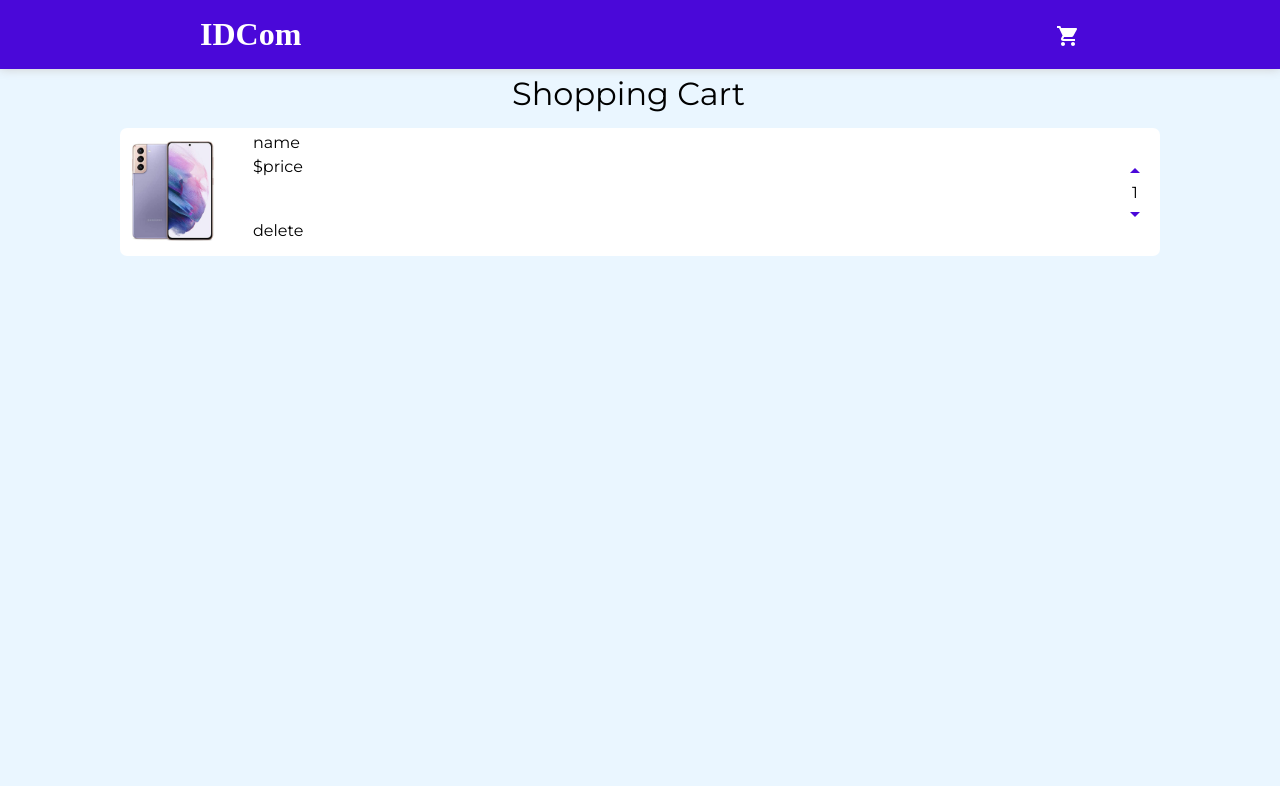
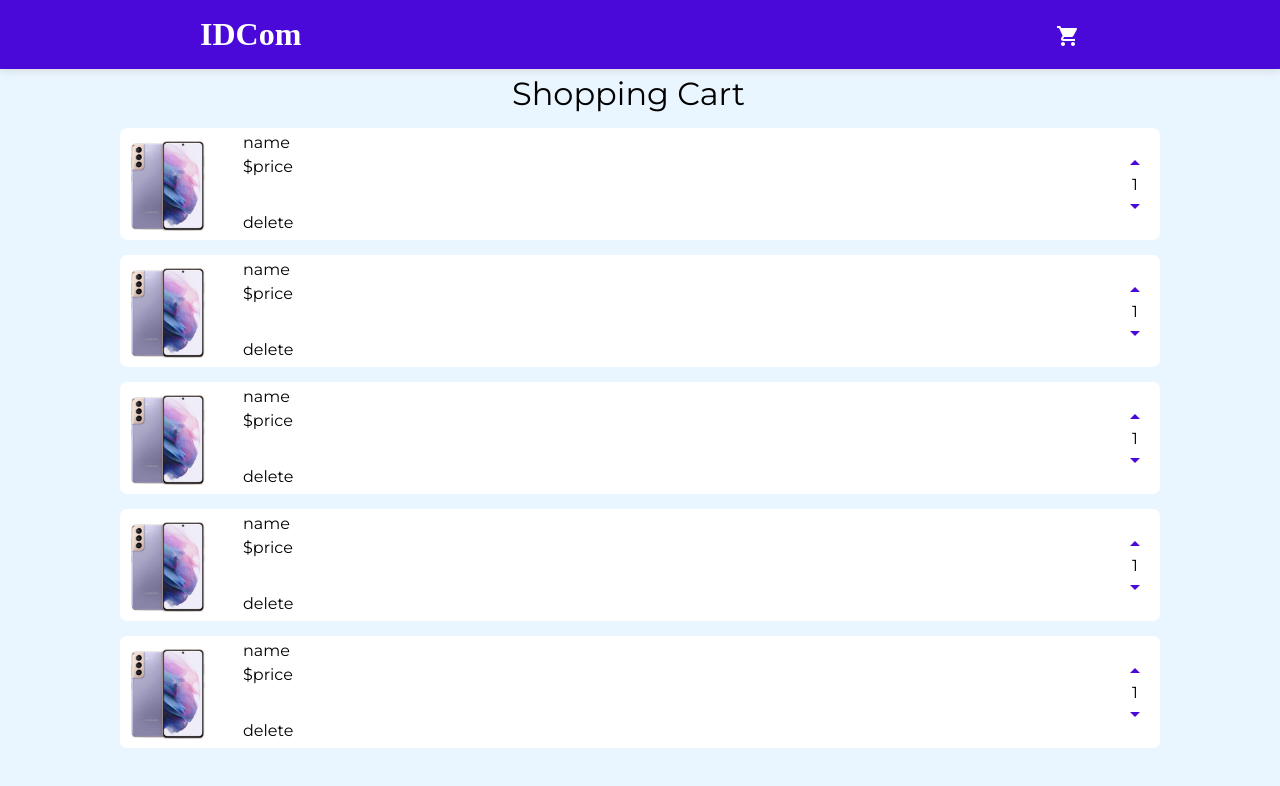
Before and after one commit to IsmaelDembele/front-end-shopping-cart, a React (Create React App) app: page / in a window 1280 px wide. Shown: the top 786 px of the page. Built offline with nearby package versions, Linux system fonts and the light colour scheme.

Commit message:
some changes to the ui before adding the data

```diff
--- a/src/App.js
+++ b/src/App.js
@@ -9,6 +9,10 @@ const App = () => {
       <Header />
       <Title />
       <Item />
+      <Item />
+      <Item />
+      <Item />
+      <Item />
     </>
   );
 };
--- a/src/index.scss
+++ b/src/index.scss
@@ -9,11 +9,13 @@ $header_color: #ffffff;
 $header_shadow: #cccccc;
 $bg-color: #eaf6ff;
 $arrows_color: #4a08d9;
-
 //fonts
 $body_font: 'Montserrat', sans-serif;
 $header_font: 'McLaren', cursive;
 $title_font: 'Montserrat', sans-serif;
+//image size
+$img_height: 90px;
+$img_width: 90px;
 
 *,
 ::after,
@@ -57,17 +59,17 @@ body {
   display: flex;
   margin: 15px auto;
   width: 65rem;
-  height: 8rem;
+  height: 7rem;
   background-color: white;
   border-radius: 7px;
   padding: 3px;
 
   .img {
-    height: 100px;
-    width: 100px;
+    height: $img_height;
+    width: $img_width;
     margin: 10px 0 10px 0;
     background: url('./images/galaxy_s21.jpg');
-    background-size: 100px 100px;
+    background-size: $img_height $img_width;
     background-repeat: no-repeat;
   }
   .description {
@@ -75,7 +77,7 @@ body {
     margin-left: 30px;
     line-height: 1.5;
     .delete {
-      margin-top: 40px;
+      margin-top: 32px;
     }
   }
 
```
